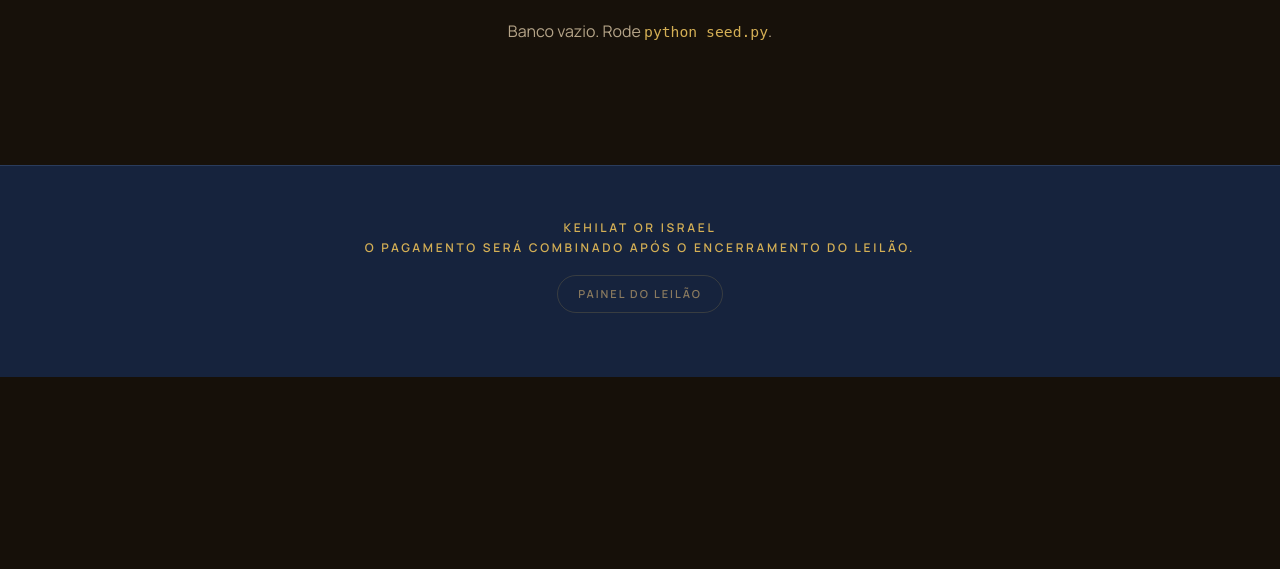
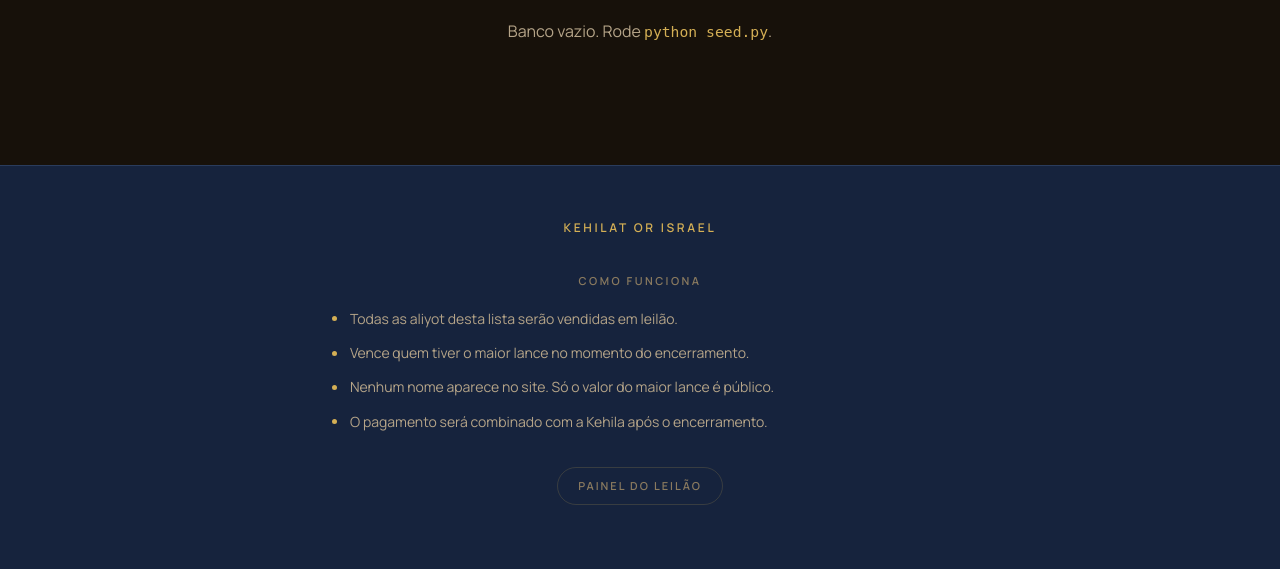
Before and after one commit to eliah-shammah-projects/leilao-yamim-noraim, a Flask app: page / in a window 1280 px wide. Shown: the part 895-1464 px from the top of the page. Before the commit the page ends 1272 px from the top, so only its background shows below. Run offline with Flask 3, Linux system fonts and the light colour scheme; data that the repository does not hold is empty.

Commit message:
Rodape passa a trazer os avisos do leilao
Como funciona, em lista: as aliyot sao vendidas em leilao, vence o maior
lance no encerramento, nenhum nome e publico, a data do encerramento e o
pagamento combinado depois.

A data sai de occasion.closing_datetime pelo filtro israel_long, entao
mudar a data no painel muda o rodape. Diz encerra antes e encerrou depois,
e some quando a ocasiao ainda nao tem data.

Co-Authored-By: Claude Opus 5 <noreply@anthropic.com>
Claude-Session: https://claude.ai/code/session_01Aab2NBY766aTf6RwoNxdUd

```diff
--- a/app.py
+++ b/app.py
@@ -77,6 +77,30 @@ def tier_of(aliyah):
 OCCASION_NOTES = {
     "rosh-hashana": "As vendas de Rosh Hashaná serão apenas do primeiro dia",
 }
+
+
+# The article travels with the weekday because it changes gender: "na
+# quinta-feira" but "no sabado". Keeping them together means the sentence
+# around this filter never has to know which day it got.
+WEEKDAYS_PT = [
+    "na segunda-feira",
+    "na terça-feira",
+    "na quarta-feira",
+    "na quinta-feira",
+    "na sexta-feira",
+    "no sábado",
+    "no domingo",
+]
+
+
+def format_israel_long(moment):
+    """A date written out for a reader: "na quinta-feira, 10/09/2026, as 22:00"."""
+    if moment is None:
+        return ""
+    local = to_display(moment)
+    return "{}, {:%d/%m/%Y}, às {:%H:%M}".format(
+        WEEKDAYS_PT[local.weekday()], local, local
+    )
 
 
 def format_nis(amount):
@@ -164,6 +188,10 @@ def create_app(config_object=Config):
     app.jinja_env.filters["israel_input"] = lambda moment: (
         "" if moment is None else "{:%Y-%m-%dT%H:%M}".format(to_display(moment))
     )
+    # Spelled out, for the notice in the footer. The weekday is what people
+    # actually remember, and it is derived from the stored date rather than
+    # written by hand, so moving the closing in the panel moves this too.
+    app.jinja_env.filters["israel_long"] = format_israel_long
     register_routes(app)
 
     return app
--- a/static/css/style.css
+++ b/static/css/style.css
@@ -1023,7 +1023,12 @@ body {
   color: var(--dim);
 }
 
-.site-footer p {
+.footer-inner {
+  max-width: 620px;
+  margin: 0 auto;
+}
+
+.footer-name {
   margin: 0;
   font-size: 12px;
   font-weight: 600;
@@ -1032,13 +1037,46 @@ body {
   color: var(--gold);
 }
 
-.footer-note {
+.footer-h2 {
+  margin: 34px 0 0;
+  font-size: 11px;
+  font-weight: 600;
+  letter-spacing: 0.22em;
+  text-transform: uppercase;
+  color: var(--faint);
+}
+
+/* The notices read left aligned, not centred: they are sentences, and a
+   centred block of sentences is harder to follow on a phone. */
+.footer-rules {
+  margin: 18px 0 0;
+  padding: 0;
+  list-style: none;
+  text-align: left;
+}
+
+.footer-rules li {
+  position: relative;
+  padding-left: 20px;
   margin-top: 12px;
-  font-size: 12px;
-  font-weight: 400;
-  letter-spacing: 0.02em;
-  text-transform: none;
-  color: var(--faint);
+  font-size: 14px;
+  line-height: 1.6;
+  color: var(--dim);
+}
+
+.footer-rules li:first-child {
+  margin-top: 0;
+}
+
+.footer-rules li::before {
+  content: "";
+  position: absolute;
+  left: 2px;
+  top: 0.62em;
+  width: 5px;
+  height: 5px;
+  border-radius: 50%;
+  background: var(--gold);
 }
 
 .empty-note {
@@ -1221,7 +1259,7 @@ code {
 
 .footer-admin {
   display: inline-block;
-  margin: 18px 0 0;
+  margin: 34px 0 0;
   font-size: 11px;
   font-weight: 600;
   letter-spacing: 0.18em;
--- a/templates/index.html
+++ b/templates/index.html
@@ -202,9 +202,28 @@
   </main>
 
   <footer class="site-footer">
-    <p>Kehilat Or Israel</p>
-    <p class="footer-note">O pagamento será combinado após o encerramento do leilão.</p>
-    <a class="footer-admin" href="{{ url_for('panel_login') }}">Painel do leilão</a>
+    <div class="footer-inner">
+      <p class="footer-name">Kehilat Or Israel</p>
+
+      <h2 class="footer-h2">Como funciona</h2>
+      <ul class="footer-rules">
+        <li>Todas as aliyot desta lista serão vendidas em leilão.</li>
+        <li>Vence quem tiver o maior lance no momento do encerramento.</li>
+        <li>Nenhum nome aparece no site. Só o valor do maior lance é público.</li>
+        {# Written out of the stored closing datetime, never typed by hand, so
+           moving the date in the panel moves this line with it. #}
+        {% if occasion and occasion.closing_datetime %}
+          <li>
+            O leilão de {{ occasion.name }}
+            {% if server_now < occasion.closing_datetime %}encerra{% else %}encerrou{% endif %}
+            {{ occasion.closing_datetime | israel_long }} (horário de Israel).
+          </li>
+        {% endif %}
+        <li>O pagamento será combinado com a Kehila após o encerramento.</li>
+      </ul>
+
+      <a class="footer-admin" href="{{ url_for('panel_login') }}">Painel do leilão</a>
+    </div>
   </footer>
 
   {% if bidding_open %}
```
Also changed, not shown: CLAUDE.md (+15 -5 lines).
